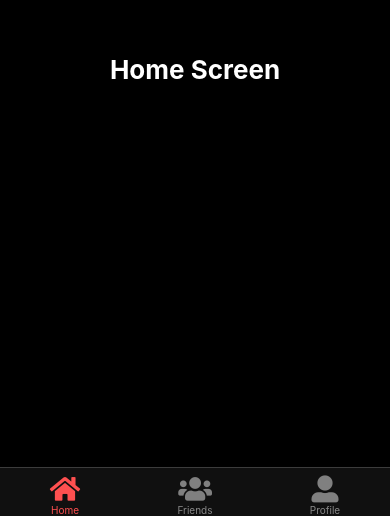
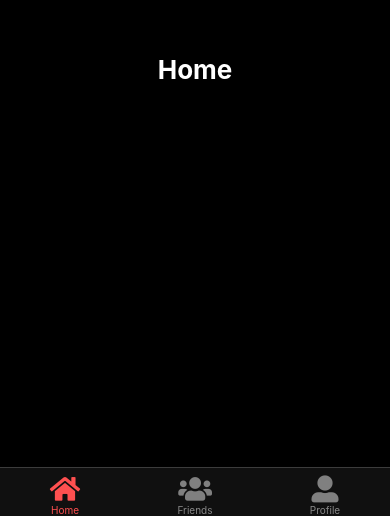
Before and after one commit to blakeaolson/Nightlife, a React Native app: screen / in a window 390 px wide. Shown: the part 328-844 px from the top of the page. Built offline with nearby package versions, Linux system fonts and the light colour scheme.

Commit message:
Changed view to scrollview

```diff
--- a/Navigation/screens/friends.tsx
+++ b/Navigation/screens/friends.tsx
@@ -1,12 +1,12 @@
 import * as React from 'react';
-import { View, Text } from 'react-native';
+import { Text, ScrollView } from 'react-native';
 
 export default function Friends() {
     return (
-        <View style={{ flex: 1, alignItems: 'center', justifyContent: 'center' }}>
+        <ScrollView contentContainerStyle={{ flex: 1, alignItems: 'center', justifyContent: 'center' }}>
             <Text
                 onPress={() => alert('This is the "Friends" screen.')}
                 style={{ fontSize: 26, fontWeight: 'bold', color:'white'}}>Friends</Text>
-        </View>
+        </ScrollView>
     );
 }
--- a/Navigation/screens/main.tsx
+++ b/Navigation/screens/main.tsx
@@ -1,12 +1,12 @@
 import * as React from 'react';
-import { View, Text } from 'react-native';
+import { Text, ScrollView } from 'react-native';
 
 export default function Main() {
     return (
-        <View style={{ flex: 1, alignItems: 'center', justifyContent: 'center' }}>
+        <ScrollView contentContainerStyle={{ flex: 1, alignItems: 'center', justifyContent: 'center' }}>
             <Text
-                onPress={() => alert('This is the "Home" screen.')}
-                style={{ fontSize: 26, fontWeight: 'bold', color:'white'}}>Home Screen</Text>
-        </View>
+                onPress={() => alert('This is the "Main" screen.')}
+                style={{ fontSize: 26, fontWeight: 'bold', color:'white'}}>Home</Text>
+        </ScrollView>
     );
 }
--- a/Navigation/screens/profile.tsx
+++ b/Navigation/screens/profile.tsx
@@ -1,12 +1,12 @@
 import * as React from 'react';
-import { View, Text } from 'react-native';
+import { Text, ScrollView } from 'react-native';
 
 export default function Profile() {
     return (
-        <View style={{ flex: 1, alignItems: 'center', justifyContent: 'center' }}>
+        <ScrollView contentContainerStyle={{ flex: 1, alignItems: 'center', justifyContent: 'center' }}>
             <Text
                 onPress={() => alert('This is the "Profile" screen.')}
                 style={{ fontSize: 26, fontWeight: 'bold', color:'white'}}>Profile</Text>
-        </View>
+        </ScrollView>
     );
 }
```
